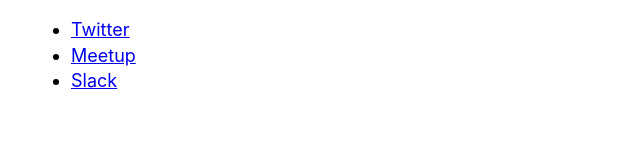
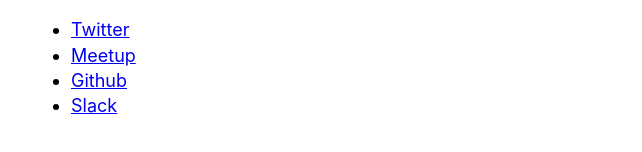
Before and after one commit to DDDNL/DDDNL.github.io, a plain HTML site: page index.html in a window 1280 px wide. Shown: the part 136-288 px from the top of the page, without its empty margins (249-891 px from the left). Drawn offline with Linux system fonts and the light colour scheme.

Commit message:
:bug: Link to GitHub

```diff
--- a/index.html
+++ b/index.html
@@ -37,6 +37,9 @@
           <a rel="external" href="https://www.meetup.com/domain-driven-design-nederland/">Meetup</a>
         </li>
         <li>
+          <a rel="external" href="https://github.com/DDDNL/">Github</a>
+        </li>
+        <li>
           <a rel="external" href="https://dddnl.slack.com/">Slack</a>
         </li>
       </ul>
```
